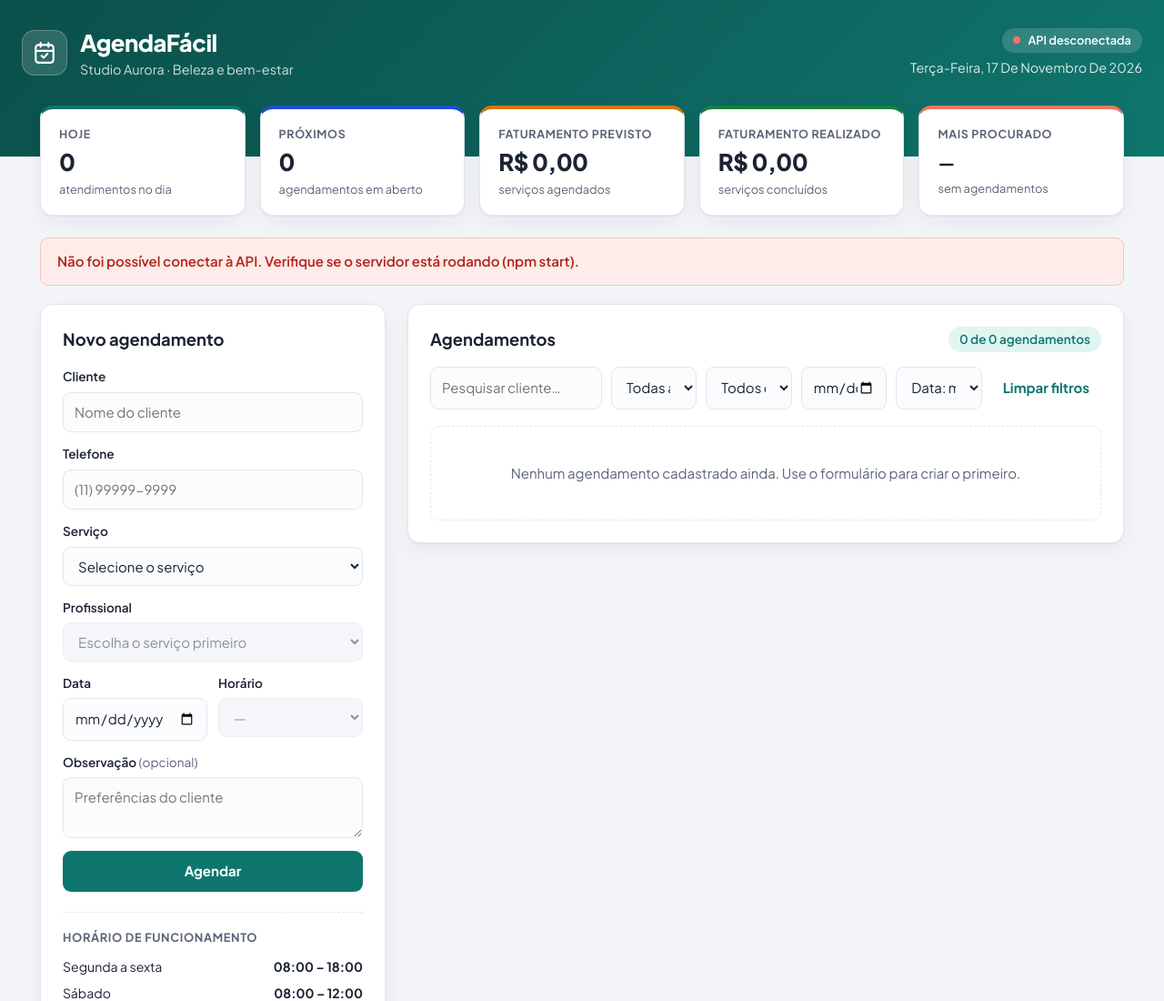
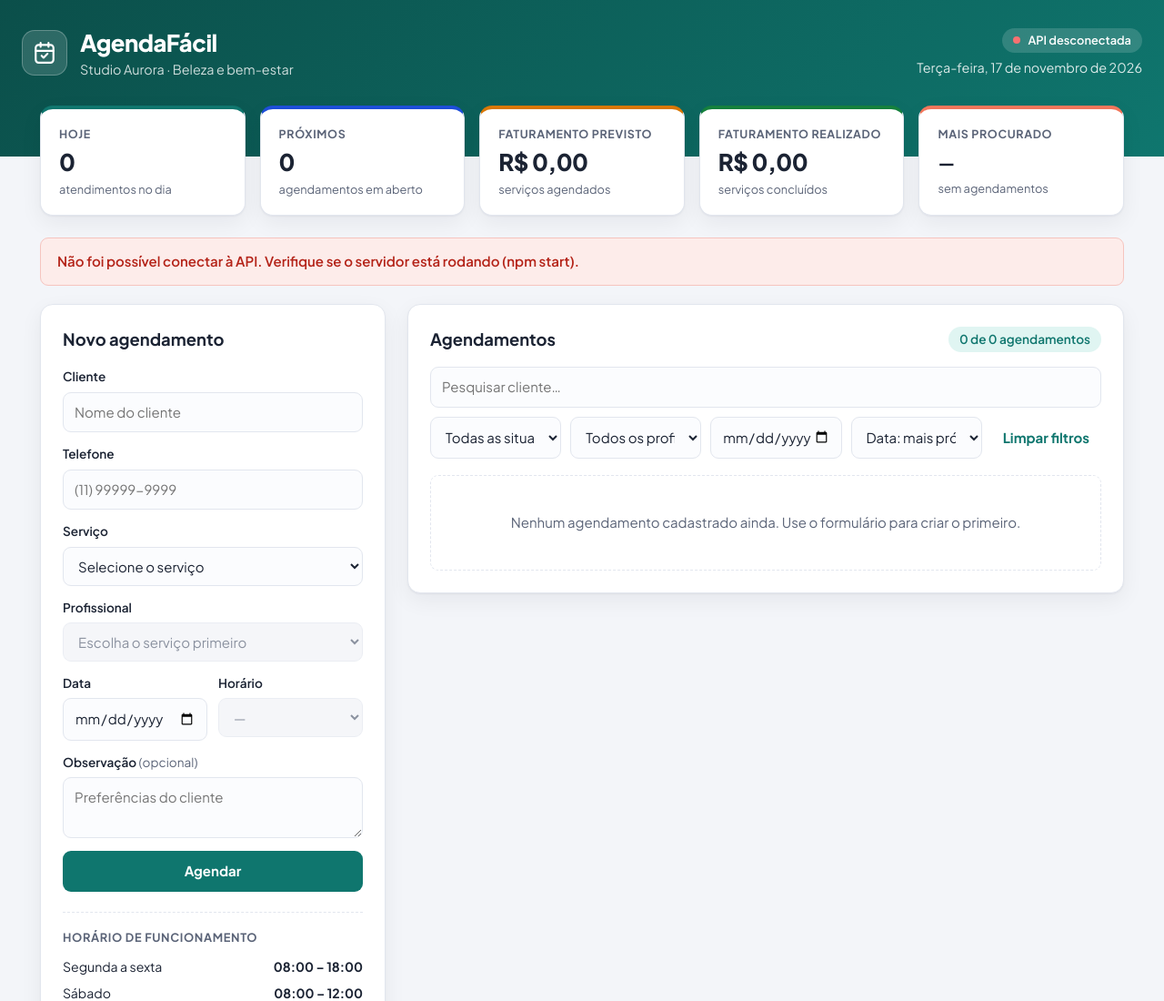
Before and after one commit to MateusBNolasco/agendafacil, a website: page public/index.html in a window 1280 px wide. Shown: the top 1100 px of the page at 91% size. Drawn offline with Linux system fonts and the light colour scheme; no server answers.

Commit message:
Ajusta filtros, data do cabeçalho e adiciona favicon

```diff
--- a/public/css/style.css
+++ b/public/css/style.css
@@ -117,7 +117,10 @@ textarea {
 .topo__data {
   font-size: .9rem;
   opacity: .85;
-  text-transform: capitalize;
+}
+
+.topo__data::first-letter {
+  text-transform: uppercase;
 }
 
 .selo-api {
@@ -201,6 +204,7 @@ textarea {
   background: var(--primaria-clara);
   padding: 4px 12px;
   border-radius: 999px;
+  white-space: nowrap;
 }
 
 /* Indicadores */
@@ -498,9 +502,13 @@ select:disabled {
 
 .filtros {
   display: grid;
-  grid-template-columns: 2fr repeat(4, minmax(0, 1fr)) auto;
+  grid-template-columns: repeat(4, minmax(0, 1fr)) auto;
   gap: 10px;
   margin-bottom: 18px;
+}
+
+.filtros__busca {
+  grid-column: 1 / -1;
 }
 
 /* Lista de agendamentos */
@@ -695,10 +703,6 @@ select:disabled {
   .filtros {
     grid-template-columns: repeat(3, minmax(0, 1fr));
   }
-
-  .filtros__busca {
-    grid-column: 1 / -1;
-  }
 }
 
 @media (max-width: 900px) {
```
Also changed, not shown: public/index.html (+1 -0 lines).
